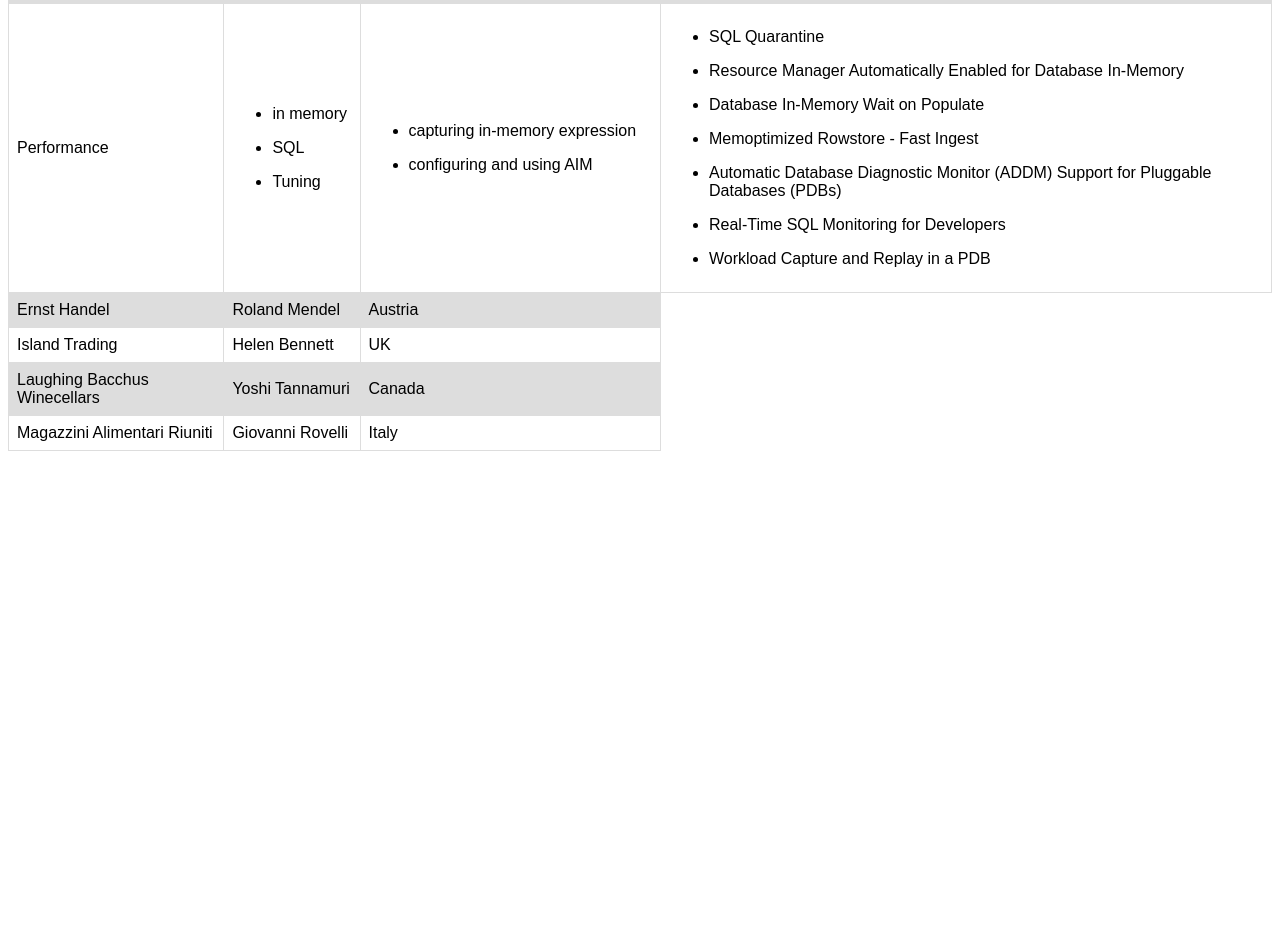
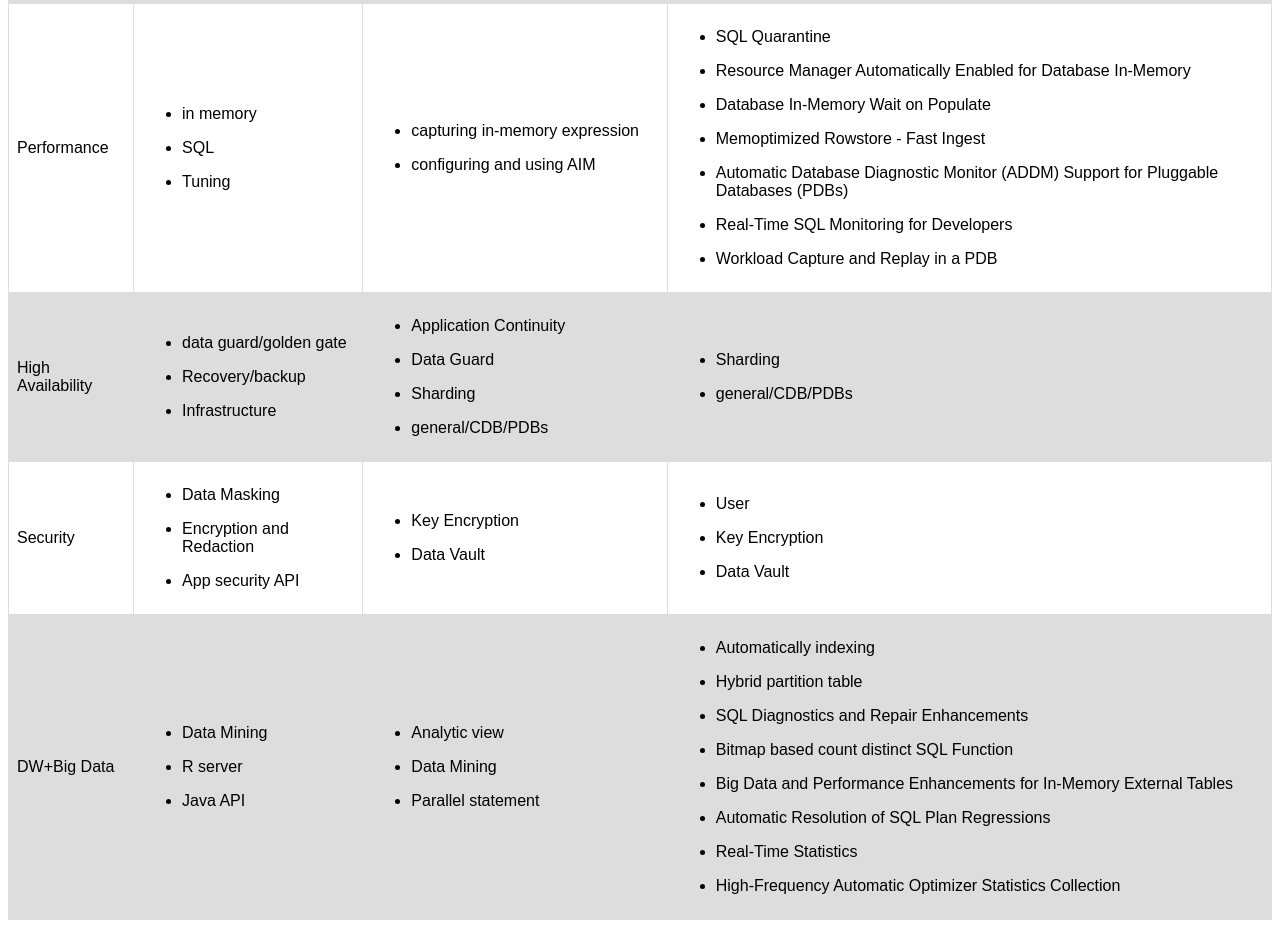
Before and after one commit to christytan/Oracle_DATABASE, a plain HTML site: page 12c_18c_19c.html in a window 1280 px wide. Shown: the part 351-1279 px from the top of the page. Before the commit the page ends 810 px from the top, so only its background shows below. Drawn offline with Linux system fonts and the light colour scheme.

Commit message:
Update 12c_18c_19c.html

```diff
--- a/12c_18c_19c.html
+++ b/12c_18c_19c.html
@@ -107,25 +107,133 @@ tr:nth-child(even) {
     </td>
   </tr>
   <tr>
-    <td>Ernst Handel</td>
-    <td>Roland Mendel</td>
-    <td>Austria</td>
+    <td>High Availability</td>
+    <td>
+    	<ul>
+  			<li>data guard/golden gate</li>
+		</ul>
+        <ul>
+  			<li>Recovery/backup</li>
+		</ul>
+        <ul>
+  			<li>Infrastructure</li>
+		</ul>
+    </td>
+    <td>
+    	<ul>
+  			<li>Application Continuity</li>
+		</ul>
+        <ul>
+  			<li>Data Guard</li>
+		</ul>
+        <ul>
+  			<li>Sharding</li>
+		</ul>
+        <ul>
+  			<li>general/CDB/PDBs</li>
+		</ul>
+    </td>
+    <td>
+    	<ul>
+  			<li>Sharding</li>
+		</ul>
+        <ul>
+  			<li>general/CDB/PDBs</li>
+		</ul>
+    </td>
+  </tr>
+
+
+
+  <tr>
+    <td>Security</td>
+    <td>
+    	<ul>
+  			<li>Data Masking</li>
+		</ul>
+        <ul>
+  			<li>Encryption and Redaction</li>
+		</ul>
+        <ul>
+  			<li>App security API</li>
+		</ul>
+    </td>
+    <td>
+    	<ul>
+  			<li>Key Encryption</li>
+		</ul>
+        <ul>
+  			<li>Data Vault</li>
+		</ul>
+    </td>
+    <td>
+    	<ul>
+  			<li>User</li>
+		</ul>
+    	<ul>
+  			<li>Key Encryption</li>
+		</ul>
+        <ul>
+  			<li>Data Vault</li>
+		</ul>
+    </td>
+
   </tr>
   <tr>
-    <td>Island Trading</td>
-    <td>Helen Bennett</td>
-    <td>UK</td>
+    <td>DW+Big Data</td>
+    <td>
+    	<ul>
+  			<li>Data Mining</li>
+		</ul>
+        <ul>
+  			<li>R server</li>
+		</ul>
+        <ul>
+  			<li>Java API</li>
+		</ul>
+    </td>
+    <td>
+    	<ul>
+  			<li>Analytic view</li>
+		</ul>
+        <ul>
+  			<li>Data Mining</li>
+		</ul>
+        <ul>
+  			<li>Parallel statement</li>
+		</ul>
+    </td>
+        <td>
+    	<ul>
+  			<li>Automatically indexing</li>
+		</ul>
+        <ul>
+  			<li>Hybrid partition table</li>
+		</ul>
+        <ul>
+  			<li>SQL Diagnostics and Repair Enhancements</li>
+		</ul>
+        <ul>
+  			<li>Bitmap based count distinct SQL Function</li>
+		</ul>
+        <ul>
+  			<li>Big Data and Performance Enhancements for In-Memory External Tables</li>
+		</ul>
+        <ul>
+  			<li>Automatic Resolution of SQL Plan Regressions</li>
+		</ul>
+        <ul>
+  			<li>Real-Time Statistics</li>
+		</ul>
+        <ul>
+  			<li>High-Frequency Automatic Optimizer Statistics Collection</li>
+		</ul>
+    </td>
   </tr>
-  <tr>
-    <td>Laughing Bacchus Winecellars</td>
-    <td>Yoshi Tannamuri</td>
-    <td>Canada</td>
-  </tr>
-  <tr>
-    <td>Magazzini Alimentari Riuniti</td>
-    <td>Giovanni Rovelli</td>
-    <td>Italy</td>
-  </tr>
+
+
+
+
 
 </table>
 
```
